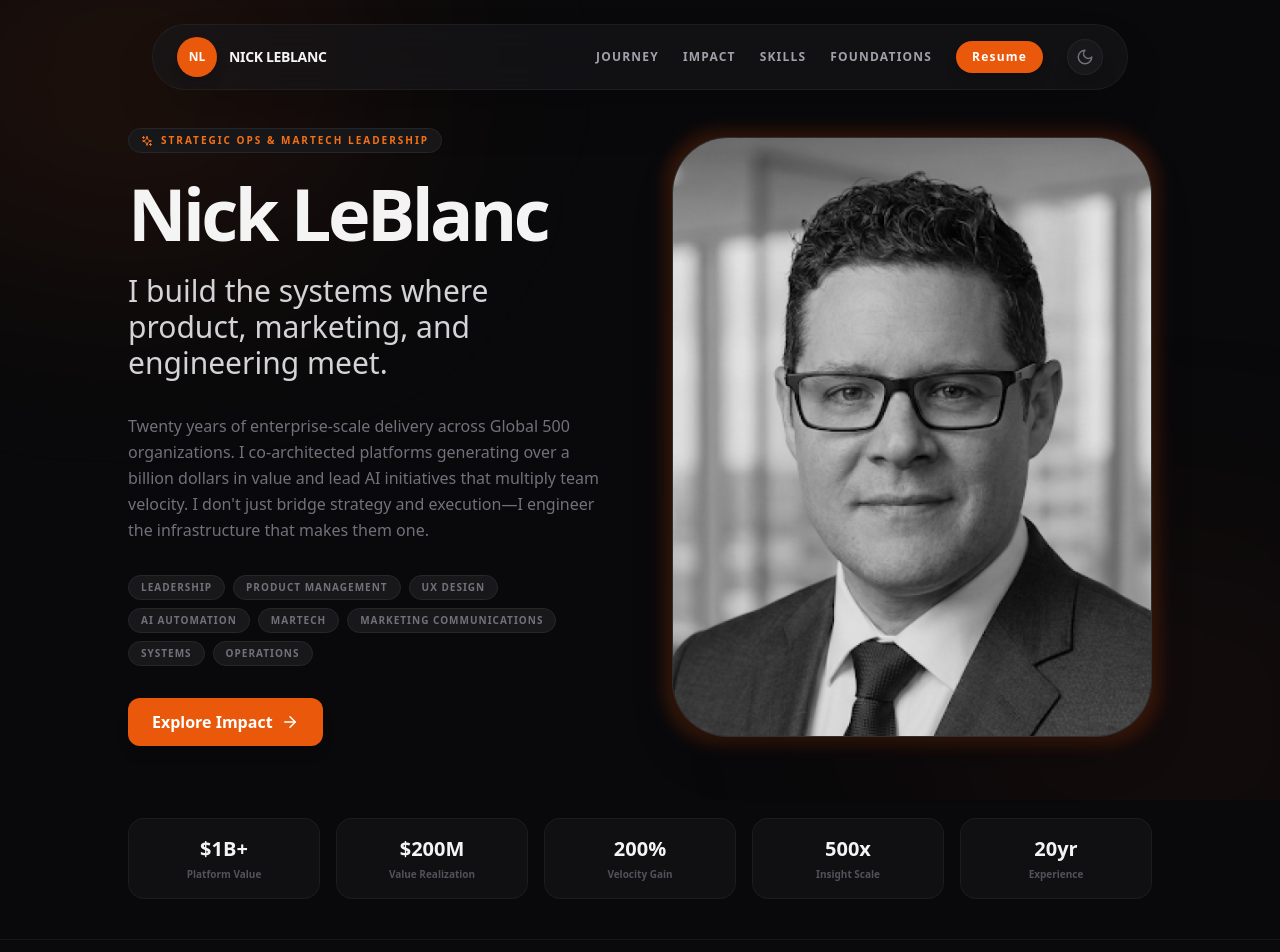
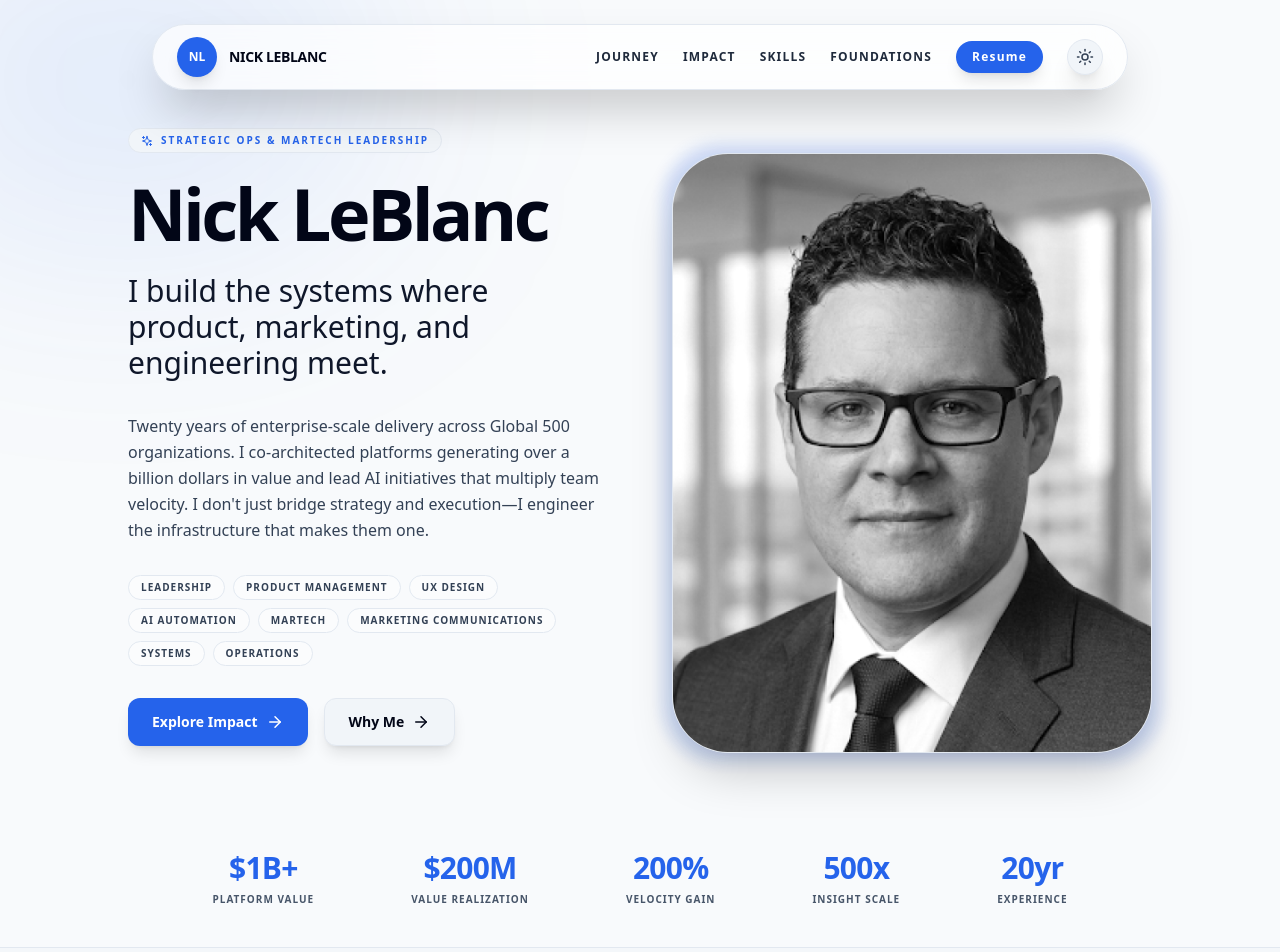
Before and after one commit to leblancns07/portfolio, a React (Vite) app: page / in a window 1280 px wide. Shown: the top 952 px of the page. Built offline with nearby package versions, Linux system fonts and the light colour scheme.

Commit message:
feat: Initialize portfolio application with core components, data, dark/light theme, and associated image asset.

```diff
--- a/src/App.jsx
+++ b/src/App.jsx
@@ -29,10 +29,11 @@ const App = () => {
   const [isMenuOpen, setIsMenuOpen] = useState(false);
   const [selectedCaseStudy, setSelectedCaseStudy] = useState(null);
   const [selectedSkill, setSelectedSkill] = useState(null);
+  const [isHeroWhyMeOpen, setIsHeroWhyMeOpen] = useState(false);
   const [isResumeOpen, setIsResumeOpen] = useState(false);
   const [scrolled, setScrolled] = useState(false);
   const [activeJourneyStep, setActiveJourneyStep] = useState(0);
-  const [isDarkMode, setIsDarkMode] = useState(true);
+  const [isDarkMode, setIsDarkMode] = useState(false);
 
   // --- THEME DEFINITIONS ---
   const themes = {
@@ -44,9 +45,9 @@ const App = () => {
       muted: 'text-zinc-500',
       mutedExtra: 'text-zinc-600',
       navBg: 'bg-zinc-900/60',
-      cardBg: 'bg-zinc-900/40',
-      cardBorder: 'border-white/5',
-      cardHover: 'hover:border-orange-500/20',
+      cardBg: 'bg-black/40',
+      cardBorder: 'border-zinc-800',
+      cardHover: '',
       innerBg: 'bg-zinc-900',
       itemBg: 'bg-zinc-950',
       itemBorder: 'border-zinc-800',
@@ -84,7 +85,7 @@ const App = () => {
       navBg: 'bg-white/70',
       cardBg: 'bg-white/40',
       cardBorder: 'border-slate-200',
-      cardHover: 'hover:border-blue-500/30',
+      cardHover: '',
       innerBg: 'bg-slate-100',
       itemBg: 'bg-white',
       itemBorder: 'border-slate-200',
@@ -128,7 +129,8 @@ const App = () => {
     h2: "I build the systems where product, marketing, and engineering meet.",
     body: "Twenty years of enterprise-scale delivery across Global 500 organizations. I co-architected platforms generating over a billion dollars in value and lead AI initiatives that multiply team velocity. I don't just bridge strategy and execution—I engineer the infrastructure that makes them one.",
     roleTags: ["Leadership", "Product Management", "UX Design", "AI Automation", "MarTech", "Marketing Communications", "Systems", "Operations"],
-    imageUrl: "profile_picture.png"
+    imageUrl: "profile_picture.png",
+    whyMeText: "At my core, I care.\n\n I care about people, integrity, and purpose.\n\n I am a strategic thought leader focused on people-first values and innovation. It is my goal to help people feel connected through the tools they use, becoming advocates themselves.\n\n I study complexity to share simplicity. I believe sharing builds community. Become a trusted advocate for the user, grow their confidence, and everyone wins.\n\n I take pride in learning the functional areas that surround me. I have found that when the spokes are stronger, the wheel rolls better."
   };
 
   const stats = [
@@ -472,12 +474,20 @@ const App = () => {
             <p className={`text-base ${t.muted} mb-8 max-w-2xl leading-relaxed`}>{heroData.body}</p>
             <div className="flex flex-wrap gap-2 mb-8">
               {heroData.roleTags.map((tag, i) => (
-                <div key={i} className={`px-3 py-1 ${t.innerBg} border ${t.itemBorder} rounded-full text-[10px] font-bold ${t.muted} uppercase tracking-widest text-center`}>{tag}</div>
+                <div key={i} className={`px-3 py-1 ${t.cardBg} border ${t.cardBorder} rounded-full text-[10px] font-bold ${t.muted} uppercase tracking-widest text-center`}>{tag}</div>
               ))}
             </div>
-            <a href="#work" className={`inline-flex items-center h-12 px-6 ${t.accentBg} text-white rounded-xl font-bold gap-2 ${t.accentHover} transition-all shadow-lg active:scale-95`}>
-              Explore Impact <ArrowRight size={18} />
-            </a>
+            <div className="flex flex-wrap gap-4 mb-8">
+              <a href="#work" className={`inline-flex items-center h-12 px-6 ${t.accentBg} text-white rounded-xl font-bold gap-2 ${t.accentHover} transition-all shadow-lg active:scale-95 text-sm`}>
+                Explore Impact <ArrowRight size={18} />
+              </a>
+              <button
+                onClick={() => setIsHeroWhyMeOpen(true)}
+                className={`inline-flex items-center h-12 px-6 ${t.innerBg} border ${t.itemBorder} ${t.heading} rounded-xl font-bold gap-2 hover:${t.accentText} ${t.accentBorderHover} transition-all shadow-lg active:scale-95 text-sm`}
+              >
+                Why Me <ArrowRight size={18} />
+              </button>
+            </div>
           </div>
           <div className="flex-1 w-full max-sm relative group scale-90 md:scale-100">
             <div className={`absolute -inset-2 bg-gradient-to-tr ${t.logoGradient} rounded-[3.5rem] blur opacity-20 group-hover:opacity-40 transition duration-700`}></div>
@@ -489,13 +499,18 @@ const App = () => {
       </section>
 
       {/* Stats Section */}
-      <section className="py-10 px-6 text-left">
-        <div className="max-w-5xl mx-auto grid grid-cols-2 md:grid-cols-5 gap-4">
+      <section className="py-10 px-6">
+        <div className="max-w-5xl mx-auto flex flex-wrap items-center justify-center gap-x-8 md:gap-x-12 gap-y-6">
           {stats.map((stat, i) => (
-            <div key={i} className={`p-4 ${t.statsBg} border ${t.cardBorder} rounded-2xl backdrop-blur-sm ${t.cardHover} transition-all group flex flex-col items-center justify-center text-center`}>
-              <div className={`text-xl font-bold ${t.heading} mb-1 group-hover:${t.accentText} transition-colors`}>{stat.value}</div>
-              <div className={`text-[10px] font-bold ${t.mutedExtra} group-hover:${t.text}`}>{stat.label}</div>
-            </div>
+            <React.Fragment key={i}>
+              <div className="flex flex-col items-center text-center group">
+                <span className={`text-2xl md:text-3xl font-black ${t.accentText} tracking-tight leading-none`}>{stat.value}</span>
+                <span className={`text-[10px] font-black uppercase tracking-widest ${t.mutedExtra} mt-1.5`}>{stat.label}</span>
+              </div>
+              {i < stats.length - 1 && (
+                <div className={`h-8 w-px ${t.cardBorder} opacity-30 shrink-0`} />
+              )}
+            </React.Fragment>
           ))}
         </div>
       </section>
@@ -640,7 +655,7 @@ const App = () => {
                 <p className={`${t.muted} text-sm leading-relaxed mb-6`}>{skillGroups[0].description}</p>
                 <div className="flex flex-wrap gap-2">
                   {skillGroups[0].items.map((item, iIdx) => (
-                    <button key={iIdx} onClick={() => setSelectedSkill(item)} className={`px-3 py-1.5 rounded-full text-[9px] font-bold uppercase tracking-tight ${t.itemBg} border ${t.itemBorder} ${t.heading} hover:${t.accentText} ${t.accentBorderHover} transition-all shadow-md active:scale-95`}>{item.name}</button>
+                    <button key={iIdx} onClick={() => setSelectedSkill(item)} className={`px-3 py-1.5 rounded-full text-[9px] font-bold uppercase tracking-tight ${t.innerBg} border ${t.itemBorder} ${t.heading} hover:${t.accentText} ${t.accentBorderHover} transition-all shadow-md active:scale-95`}>{item.name}</button>
                   ))}
                 </div>
             </div>
@@ -656,7 +671,7 @@ const App = () => {
                   <p className={`${t.muted} text-[13px] leading-relaxed mb-6`}>{group.description || "Core toolset for enterprise project delivery."}</p>
                   <div className="flex flex-wrap gap-2">
                     {group.items.map((item, iIdx) => (
-                      <button key={iIdx} onClick={() => setSelectedSkill(item)} className={`px-3 py-1.5 rounded-full text-[9px] font-bold uppercase tracking-tight ${t.itemBg} border ${t.itemBorder} ${t.heading} hover:${t.accentText} ${t.accentBorderHover} transition-all shadow-md active:scale-95`}>{item.name}</button>
+                      <button key={iIdx} onClick={() => setSelectedSkill(item)} className={`px-3 py-1.5 rounded-full text-[9px] font-bold uppercase tracking-tight ${t.innerBg} border ${t.itemBorder} ${t.heading} hover:${t.accentText} ${t.accentBorderHover} transition-all shadow-md active:scale-95`}>{item.name}</button>
                     ))}
                   </div>
               </div>
@@ -701,7 +716,7 @@ const App = () => {
                 <div className={`flex items-center gap-3 ${t.accentText} mb-8 font-black uppercase tracking-widest text-[10px]`}><Award size={16} /> Key Honors</div>
                 <div className="grid gap-4">
                   {resumeData.awards.map((award, idx) => (
-                      <div key={idx} className={`p-6 ${t.statsBg} rounded-2xl border ${t.cardBorder} ${t.cardHover} transition-all group`}>
+                      <div key={idx} className={`p-6 ${t.cardBg} rounded-2xl border ${t.cardBorder} ${t.cardHover} transition-all group`}>
                           <div className={`${t.heading} font-bold text-sm tracking-tight mb-2`}>{award.name}</div>
                           <div className={`${t.mutedExtra} text-[10px] font-medium`}>{award.issuer}</div>
                       </div>
@@ -713,7 +728,7 @@ const App = () => {
                 <div className={`flex items-center gap-3 ${t.accentText} mb-8 font-black uppercase tracking-widest text-[10px]`}><Globe size={16} /> Languages</div>
                 <div className="grid grid-cols-2 gap-4">
                   {resumeData.languages.map((lang, idx) => (
-                    <div key={idx} className={`p-4 ${t.statsBg} rounded-2xl border ${t.cardBorder} ${t.cardHover} transition-all text-left group`}>
+                    <div key={idx} className={`p-4 ${t.cardBg} rounded-2xl border ${t.cardBorder} ${t.cardHover} transition-all text-left group`}>
                       <div className={`${t.heading} font-bold text-xs tracking-tight mb-1`}>{lang.name}</div>
                       <div className={`${t.mutedExtra} text-[10px] font-medium`}>{lang.level}</div>
                     </div>
@@ -791,7 +806,7 @@ const App = () => {
                             <div key={key} className={`border-l ${t.itemBorder} pl-6`}>
                                 <h5 className={`${t.heading} font-bold text-[9px] uppercase tracking-[0.2em] mb-4 flex items-center gap-2`}><span className={`w-1.5 h-1.5 ${t.accentBg} rounded-full`} />{key.toUpperCase()}</h5>
                                 <div className="flex flex-wrap gap-2">
-                                  {items.map((s, idx) => (<span key={idx} className={`px-3 py-1 ${t.innerBg} border ${t.cardBorder} ${t.text} text-[11px] font-bold rounded-full`}>{s}</span>))}
+                                  {items.map((s, idx) => (<span key={idx} className={`px-3 py-1 ${t.cardBg} border ${t.cardBorder} ${t.text} text-[11px] font-bold rounded-full uppercase tracking-widest`}>{s}</span>))}
                                 </div>
                             </div>
                         ))}
@@ -826,7 +841,7 @@ const App = () => {
                       <div className={`text-[9px] font-black uppercase tracking-widest ${t.mutedExtra} mb-8 flex items-center gap-2`}><Award size={14} className={t.accentText} /> Key Honors</div>
                       <div className="grid md:grid-cols-2 gap-4">
                           {resumeData.awards.map((award, idx) => (
-                              <div key={idx} className={`p-6 ${t.innerBg} rounded-2xl border ${t.cardBorder} ${t.cardHover} group transition-all text-left`}>
+                              <div key={idx} className={`p-6 ${t.cardBg} rounded-2xl border ${t.cardBorder} ${t.cardHover} group transition-all text-left`}>
                                   <div className={`${t.heading} font-bold text-sm tracking-tight mb-2`}>{award.name}</div>
                                   <div className={`${t.mutedExtra} text-[11px] font-medium`}>{award.issuer}</div>
                               </div>
@@ -839,7 +854,7 @@ const App = () => {
                       <div className={`text-[9px] font-black uppercase tracking-widest ${t.mutedExtra} mb-8 flex items-center gap-2`}><Globe size={14} className={t.accentText} /> Languages</div>
                       <div className="grid grid-cols-2 md:grid-cols-3 gap-4">
                           {resumeData.languages.map((lang, idx) => (
-                              <div key={idx} className={`p-6 ${t.innerBg} rounded-2xl border ${t.cardBorder} ${t.cardHover} group transition-all text-left`}>
+                              <div key={idx} className={`p-6 ${t.cardBg} rounded-2xl border ${t.cardBorder} ${t.cardHover} group transition-all text-left`}>
                                   <div className={`${t.heading} font-bold text-sm tracking-tight mb-1`}>{lang.name}</div>
                                   <div className={`${t.mutedExtra} text-[11px] font-medium`}>{lang.level}</div>
                               </div>
@@ -898,7 +913,7 @@ const App = () => {
                 <section><div className={`flex items-center gap-3 ${t.text} mb-4 font-black uppercase tracking-widest text-[10px]`}><BarChart3 size={14} className={t.accentText} /> Executive Summary (The What)</div><p className={`${t.subheading} text-lg leading-relaxed italic border-l-2 ${t.accentBorder} pl-6`}>{selectedCaseStudy.bluf}</p></section>
 
                 <section>
-                  <div className={`p-6 md:p-8 ${t.statsBg} border ${t.cardBorder} rounded-2xl flex flex-col md:flex-row md:items-center gap-8 md:gap-0`}>
+                  <div className={`p-6 md:p-8 ${t.cardBg} border ${t.cardBorder} rounded-2xl flex flex-col md:flex-row md:items-center gap-8 md:gap-0`}>
                     <div className="md:w-1/4 flex items-center gap-3 justify-center md:justify-start md:border-r border-zinc-800/50 md:pr-8 md:mr-8 shrink-0">
                       <Trophy size={16} className={t.accentText} />
                       <h4 className={`text-[9px] font-black uppercase tracking-[0.2em] ${t.muted}`}>Core Metrics</h4>
@@ -921,6 +936,39 @@ const App = () => {
           </div>
         </div>
       )}
+      {/* Hero "Why Me" Modal */}
+      {isHeroWhyMeOpen && (
+        <div className={`fixed inset-0 z-[110] ${t.modalBgAlt} backdrop-blur-xl flex items-center justify-center p-4`}>
+          <div className={`${t.modalCardBg} w-full max-w-2xl rounded-[2.5rem] overflow-hidden flex flex-col border ${t.modalBorder} shadow-2xl transition-all`}>
+            <div className="p-8 overflow-y-auto scrollbar-hide flex flex-col items-center relative">
+              <button
+                onClick={() => setIsHeroWhyMeOpen(false)}
+                className={`absolute right-0 top-0 p-3 m-8 ${t.innerBg} border ${t.cardBorder} hover:${t.accentText} ${t.accentBorderHover} rounded-xl transition-all active:scale-95 shrink-0 z-10`}
+                aria-label="Close why me"
+              >
+                <X size={20} />
+              </button>
+
+              <div className="mt-12 mb-8 flex flex-col items-center w-full">
+                <h2 className={`text-4xl md:text-5xl font-bold ${t.heading} mb-8 tracking-tighter text-center`}>Why Me?</h2>
+                <div className="max-w-xl w-full">
+                  <p className={`${t.subheading} text-lg md:text-xl leading-relaxed italic text-center border-t-2 ${t.accentBorder} pt-8 mb-12 whitespace-pre-line`}>
+                    {heroData.whyMeText}
+                  </p>
+
+                  <div className={`w-full max-w-[500px] mx-auto aspect-square rounded-[2rem] overflow-hidden border ${t.cardBorder} relative bg-black/5 p-8`}>
+                    <img
+                      src={isDarkMode ? "public/wheel_picture_d.png" : "public/wheel_picture_l.png"}
+                      alt="Strategic Systems Visualization"
+                      className="w-full h-full object-contain block"
+                    />
+                  </div>
+                </div>
+              </div>
+            </div>
+          </div>
+        </div>
+      )}
     </div>
   );
 };
```
Also changed, not shown: public/wheel_picture_l.png (added).
